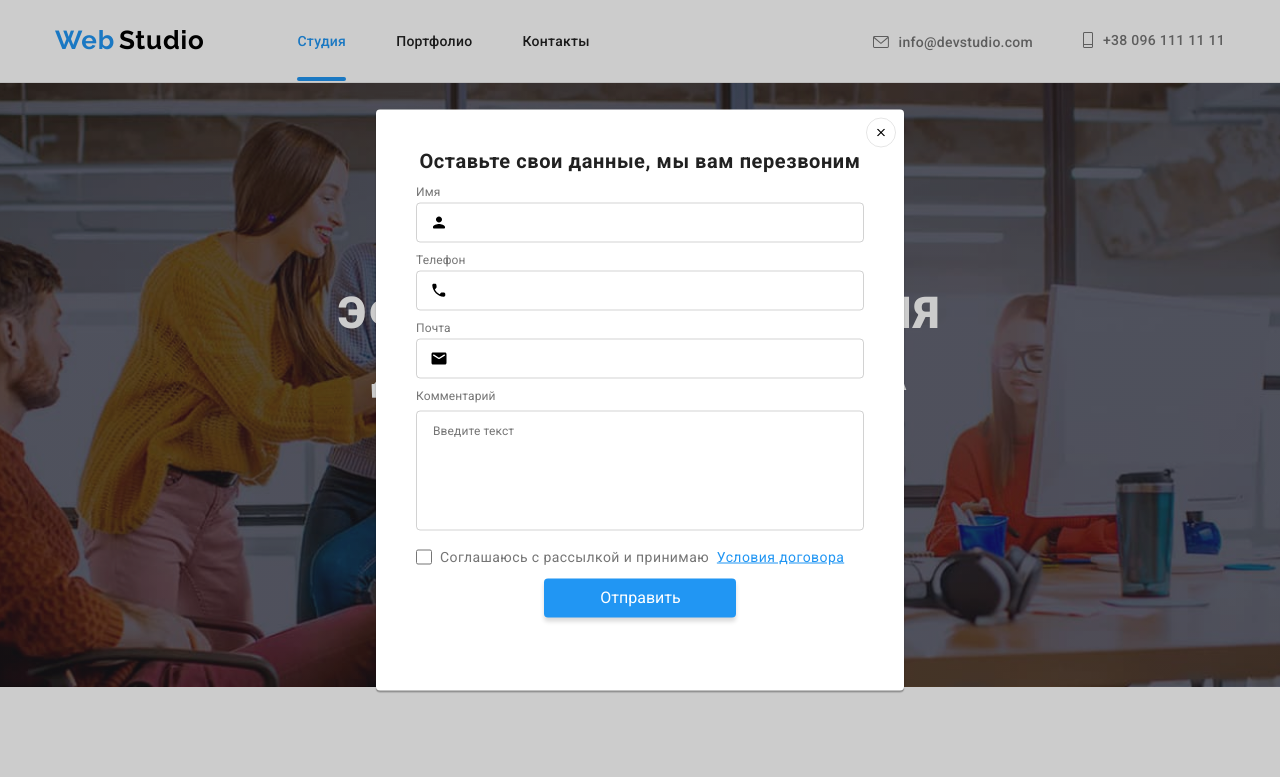
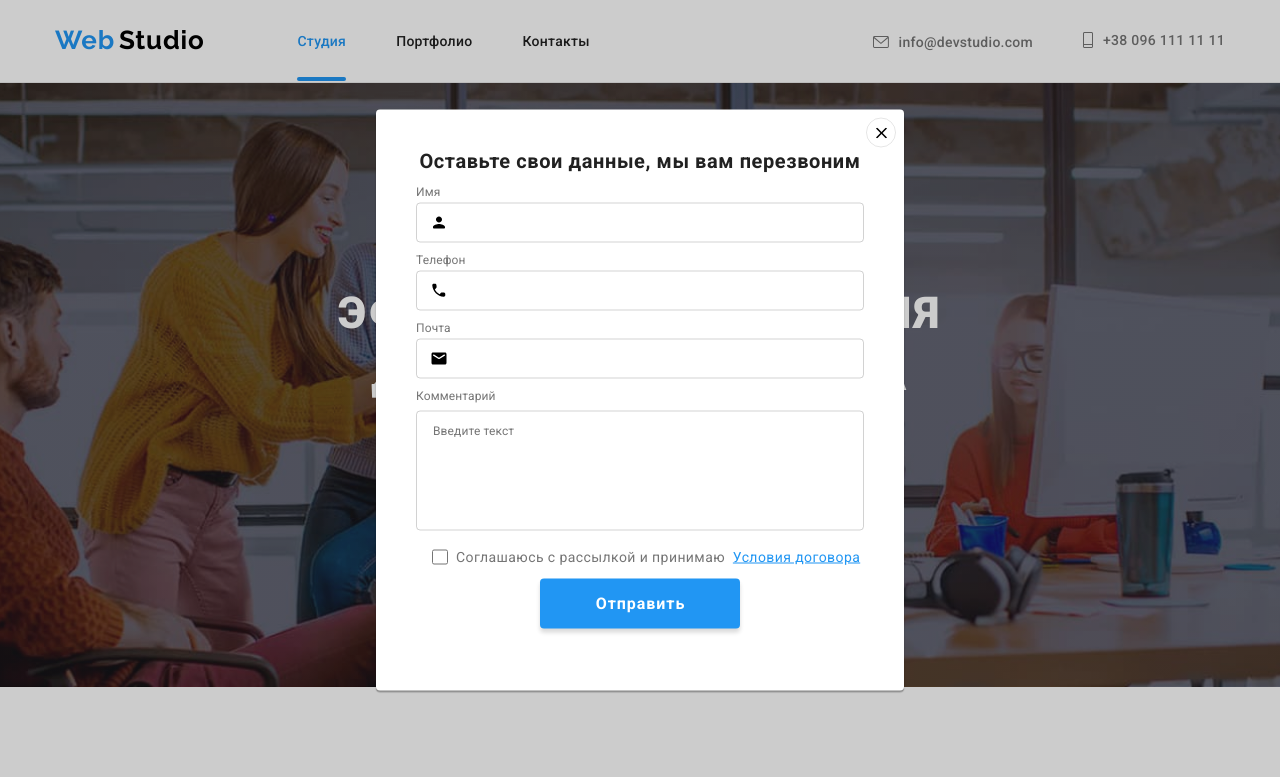
Before and after one commit to SvitlanaFilipova/goit-markup-hw-06, a plain HTML site: page index.html in a window 1280 px wide. Both pictures are taken after a click on the button "Заказать услугу". Shown: the top 777 px of the page. Drawn offline with nearby package versions, Linux system fonts and the light colour scheme.

Commit message:
варіант після виправлення помилок

```diff
--- a/css/styles.css
+++ b/css/styles.css
@@ -901,11 +901,13 @@ section.our-team-back {
   background-color: transparent;
 
   margin-right: 12px;
+
+  color:#ffffff;
+  padding-left: 16px;
 }
 
 .footer-email-line::placeholder {
   padding: auto;
-  padding-left: 16px;
   font-weight: 400;
   font-size: 16px;
   line-height: 20px;
@@ -975,8 +977,8 @@ section.our-team-back {
 
 
 .modal-btn-img {
-  width: 8px;
-  height: 8px;
+  width: 11px;
+  height: 11px;
 }
 
 
@@ -1035,6 +1037,7 @@ section.our-team-back {
   border-radius: 4px;
   background-color: transparent;
   outline: transparent;
+  padding-left: 42px;
 
   cursor: pointer;
 
@@ -1086,6 +1089,12 @@ section.our-team-back {
   border-width: 0px;
   cursor: pointer;
 
+  font-style: normal;
+  font-weight: 700;
+  font-size: 16px;
+  line-height: 30px;
+  letter-spacing: 0.06em;
+
   transition: background-color 250ms cubic-bezier(0.4, 0, 0.2, 1);
 }
 
@@ -1093,6 +1102,7 @@ section.our-team-back {
 .btn-modal:focus {
   background-color: var(--color-button-mp);
 }
+
 
 
 .check-text {
@@ -1106,7 +1116,10 @@ align-items: center;
 
   color: #757575;
 
+  margin-left: 16px;
+
 }
+
 
 .check-text span {
   display: flex;
@@ -1122,11 +1135,12 @@ align-items: center;
 }
 .check-text a {
   color: #2196f3;
-}
+  }
 
 .input-icon {
   fill: transparent;
 }
+
 
 .input-check:checked + .check-text span {
   background-color: var(--accent-color);
```
